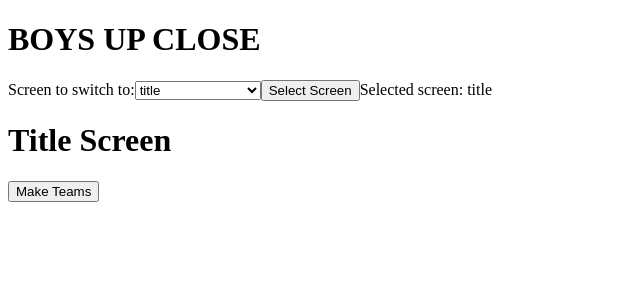
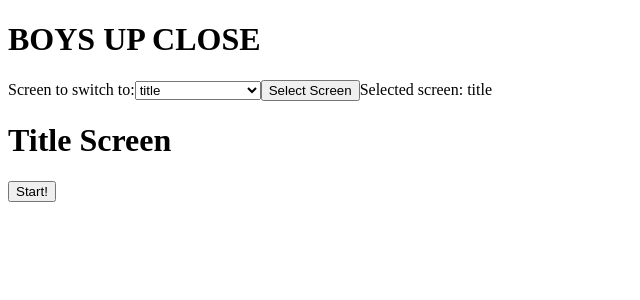
Before and after one commit to LavanSumanan/BOYSGAME, a React (Vite) app in the folder boys-game/: page / in a window 1280 px wide. Shown: the top 300 px of the page, without its empty margins (0-640 px from the left). Built offline with nearby package versions, Linux system fonts and the light colour scheme.

Commit message:
minor fixes

```diff
--- a/boys-game/src/pages/Ready.jsx
+++ b/boys-game/src/pages/Ready.jsx
@@ -11,7 +11,7 @@ export const Ready = () => {
   useEffect(() => {
     if (index < TEXT_TO_DISPLAY.length) {
       const timer = setTimeout(() => setIndex((prev) => prev + 1), 1000);
-      return () => clearTimeout(timer); // Cleanup timer on unmount
+      return () => clearTimeout(timer);
     } else {
       setScreen(SCREEN_NAMES.BOY_PHOTO);
     }
--- a/boys-game/src/pages/Title.jsx
+++ b/boys-game/src/pages/Title.jsx
@@ -12,7 +12,7 @@ export const Title = () => {
           setScreen(SCREEN_NAMES.MAKE_TEAMS);
         }}
       >
-        Make Teams
+        Start!
       </button>
     </div>
   );
```
